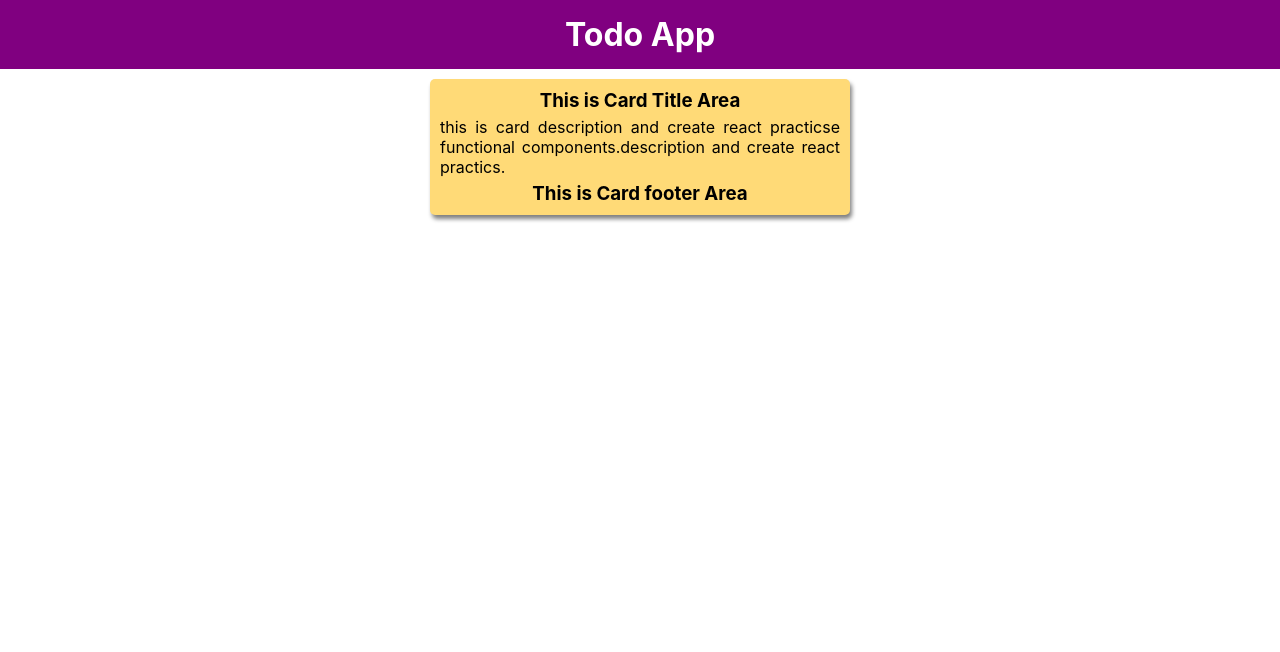
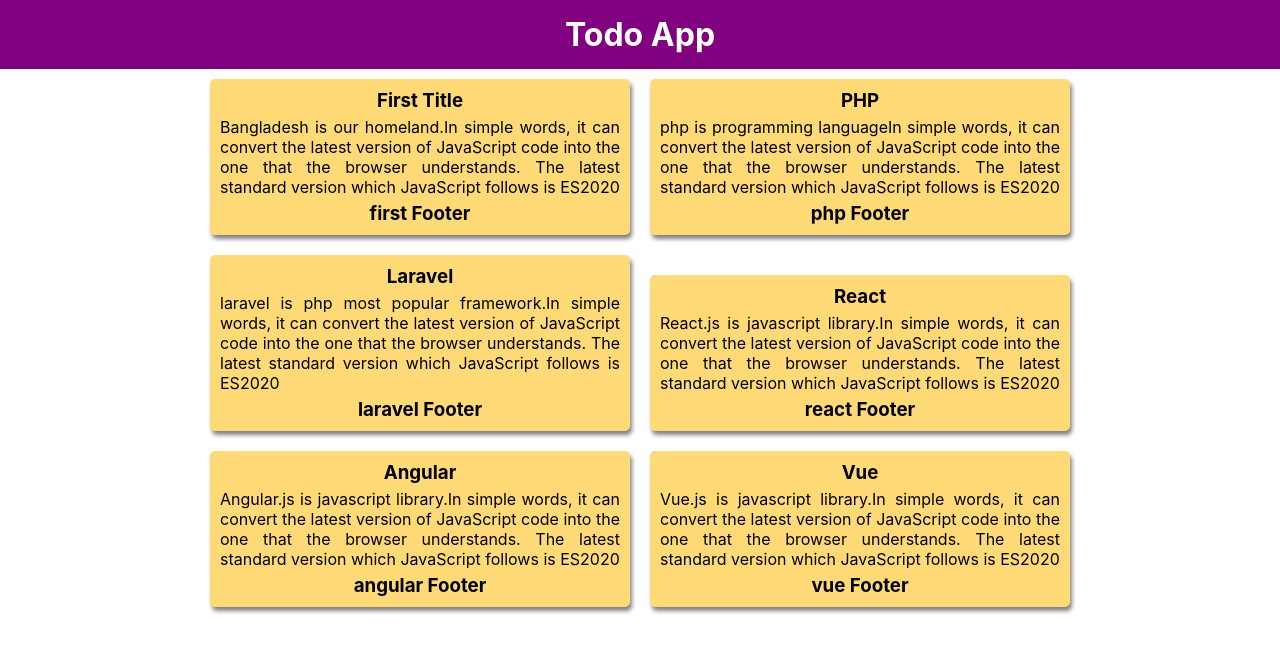
Before and after one commit to moneruzzamanju/todo_app_islam, a React (Create React App) app: page / in a window 1280 px wide. Shown: the top 652 px of the page. Built offline with nearby package versions, Linux system fonts and the light colour scheme.

Commit message:
complete props in functional component

```diff
--- a/src/App.js
+++ b/src/App.js
@@ -8,7 +8,14 @@
   return (
     <div className="App">
        <h1 className="headingStyle">Todo App</h1>
-       <Card />
+       {/* <Card /> */}
+       <Card todoTitle="First Title" todoDescription="Bangladesh is our homeland.In simple words, it can convert the latest version of JavaScript code into the one that the browser understands. The latest standard version which JavaScript follows is ES2020 " todoFooter="first Footer" />
+       <Card todoTitle="PHP" todoDescription="php is programming languageIn simple words, it can convert the latest version of JavaScript code into the one that the browser understands. The latest standard version which JavaScript follows is ES2020 " todoFooter="php Footer" />
+       <Card todoTitle="Laravel" todoDescription="laravel is php most popular framework.In simple words, it can convert the latest version of JavaScript code into the one that the browser understands. The latest standard version which JavaScript follows is ES2020 " todoFooter="laravel Footer" />
+       <Card todoTitle="React" todoDescription="React.js is javascript library.In simple words, it can convert the latest version of JavaScript code into the one that the browser understands. The latest standard version which JavaScript follows is ES2020 " todoFooter="react Footer" />
+       <Card todoTitle="Angular" todoDescription="Angular.js is javascript library.In simple words, it can convert the latest version of JavaScript code into the one that the browser understands. The latest standard version which JavaScript follows is ES2020 " todoFooter="angular Footer" />
+       <Card todoTitle="Vue" todoDescription="Vue.js is javascript library.In simple words, it can convert the latest version of JavaScript code into the one that the browser understands. The latest standard version which JavaScript follows is ES2020 " todoFooter="vue Footer" />
+       {/* <Card /> */}
     </div>
   );
 }
--- a/src/components/Card.js
+++ b/src/components/Card.js
@@ -1,12 +1,13 @@
-const todoTitle = "This is Card Title Area";
-const todoDescription="this is card description and create react practicse functional components.description and create react practics.";
-const todoFooter ="This is Card footer Area";
-function Card(){
+// const todoTitle = "This is Card Title Area";
+// const todoDescription="this is card description and create react practicse functional components.description and create react practics.";
+// const todoFooter ="This is Card footer Area";
+
+function Card(props){
     return <div className="card">
-              <h3 className="cardTitle">{todoTitle}</h3>
-              <p className="cardDescription">{todoDescription}</p>
-              <h3 className="cardFooter">{todoFooter}</h3>
+              <h3 className="cardTitle">{props.todoTitle}</h3>
+              <p className="cardDescription">{props.todoDescription}</p>
+              <h3 className="cardFooter">{props.todoFooter}</h3>
           </div>
     }
 
-    export default Card;
+export default Card;
```
